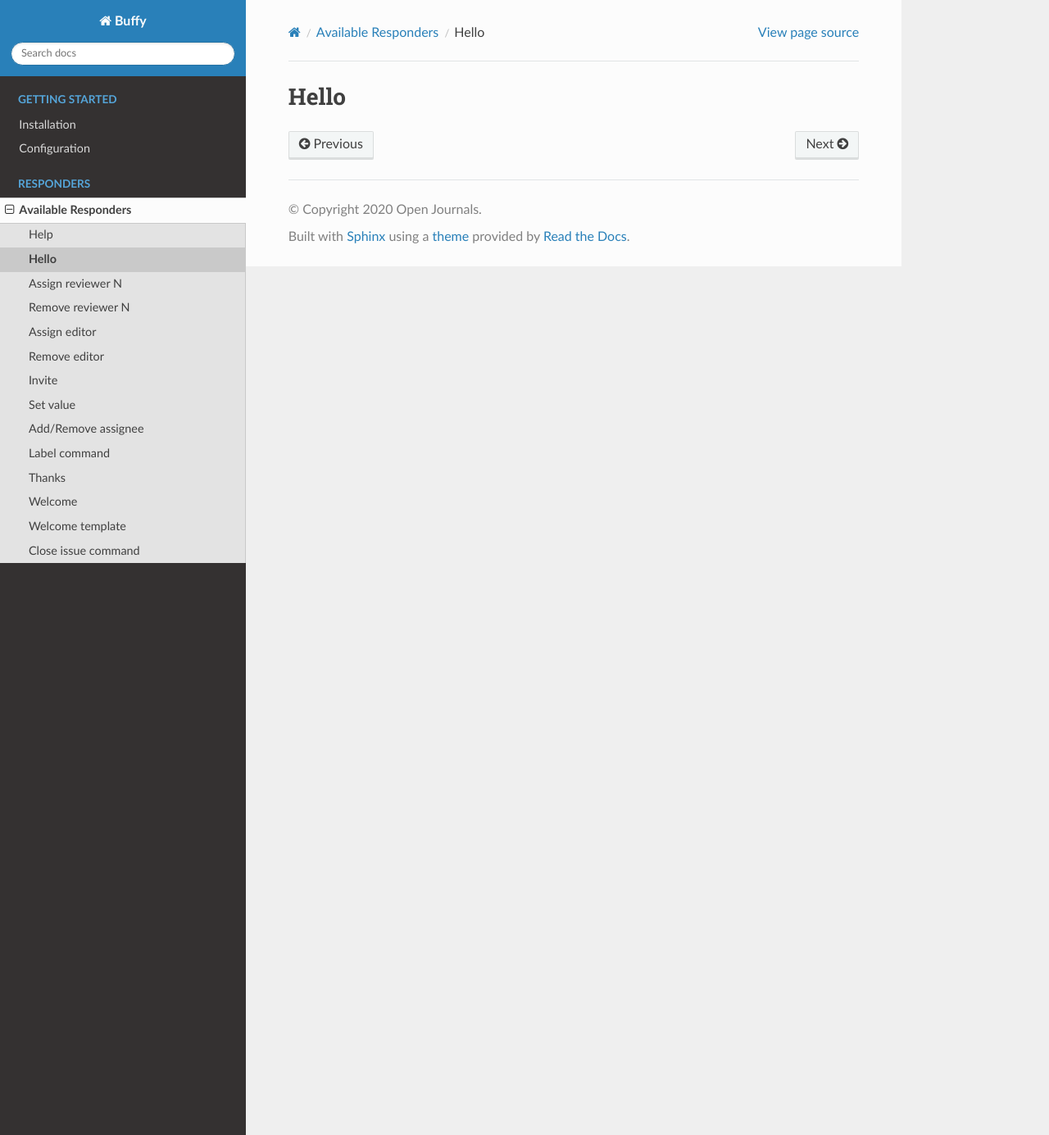
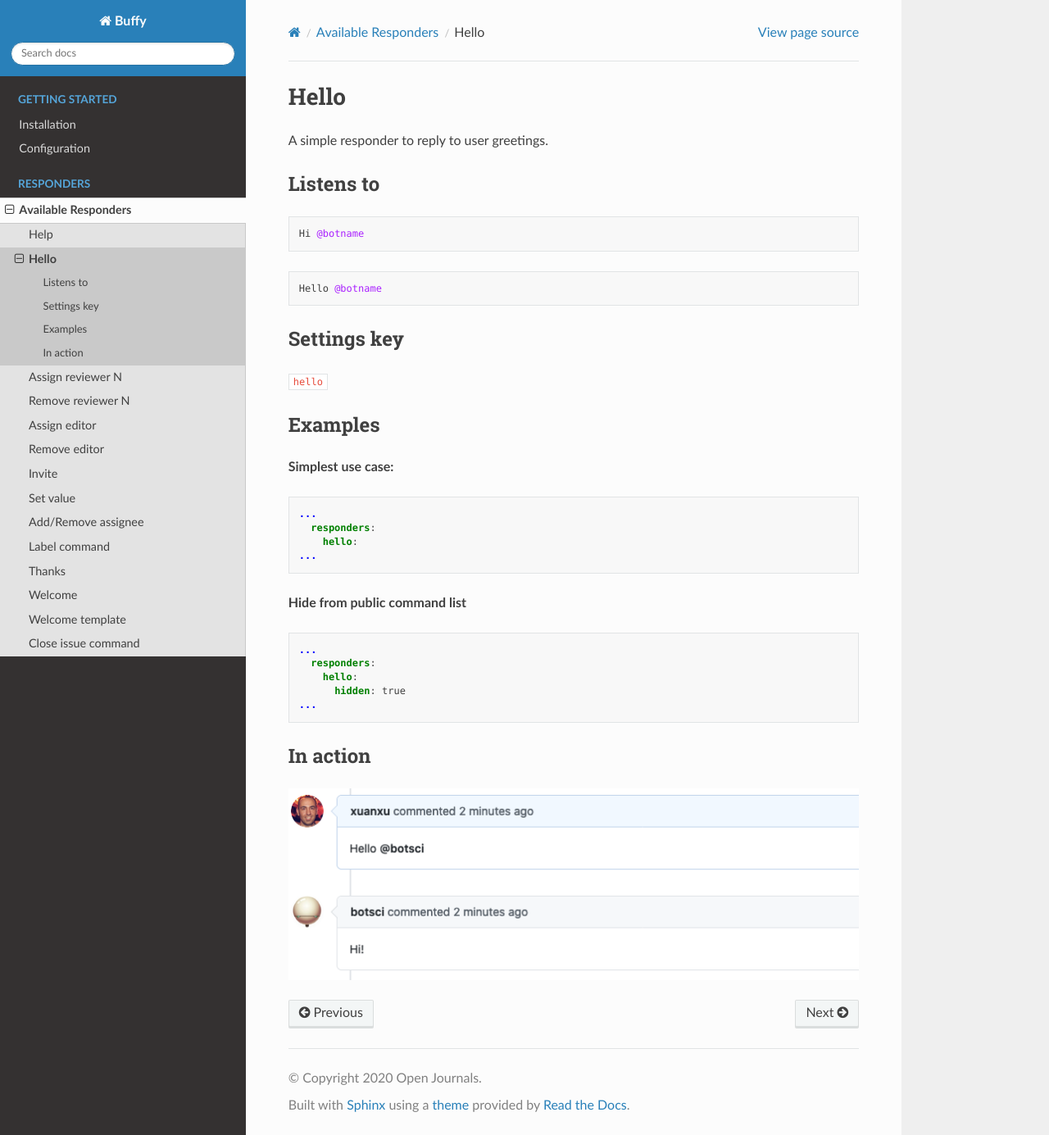
Before and after one commit to openjournals/buffy, a Sphinx documentation site: the page built from docs/responders/hello.md, in a window 1280 px wide and 1385 px high. Shown: the whole window at 82% size. Built offline with Sphinx 7.4.7 and the Read the Docs theme 2.0.0, drawn with Linux system fonts in a browser that asks for light colours.

Commit message:
add "In action" section with images

````diff
--- a/docs/responders/hello.md
+++ b/docs/responders/hello.md
@@ -1,2 +1,39 @@
 Hello
 =====
+
+A simple responder to reply to user greetings.
+
+## Listens to
+
+```
+Hi @botname
+```
+```
+Hello @botname
+```
+
+## Settings key
+
+`hello`
+
+## Examples
+
+**Simplest use case:**
+```yaml
+...
+  responders:
+    hello:
+...
+```
+
+**Hide from public command list**
+```yaml
+...
+  responders:
+    hello:
+      hidden: true
+...
+```
+## In action
+
+![Sample invocation](../images/responders/hello.png "Hello responder in action")
````
Also changed, not shown: docs/responders/assign_editor.md (+14 -0 lines), docs/images/responders/assign_editor_1.png (added), docs/images/responders/assign_editor_2.png (added), docs/images/responders/assign_editor_3.png (added), docs/images/responders/hello.png (added).
